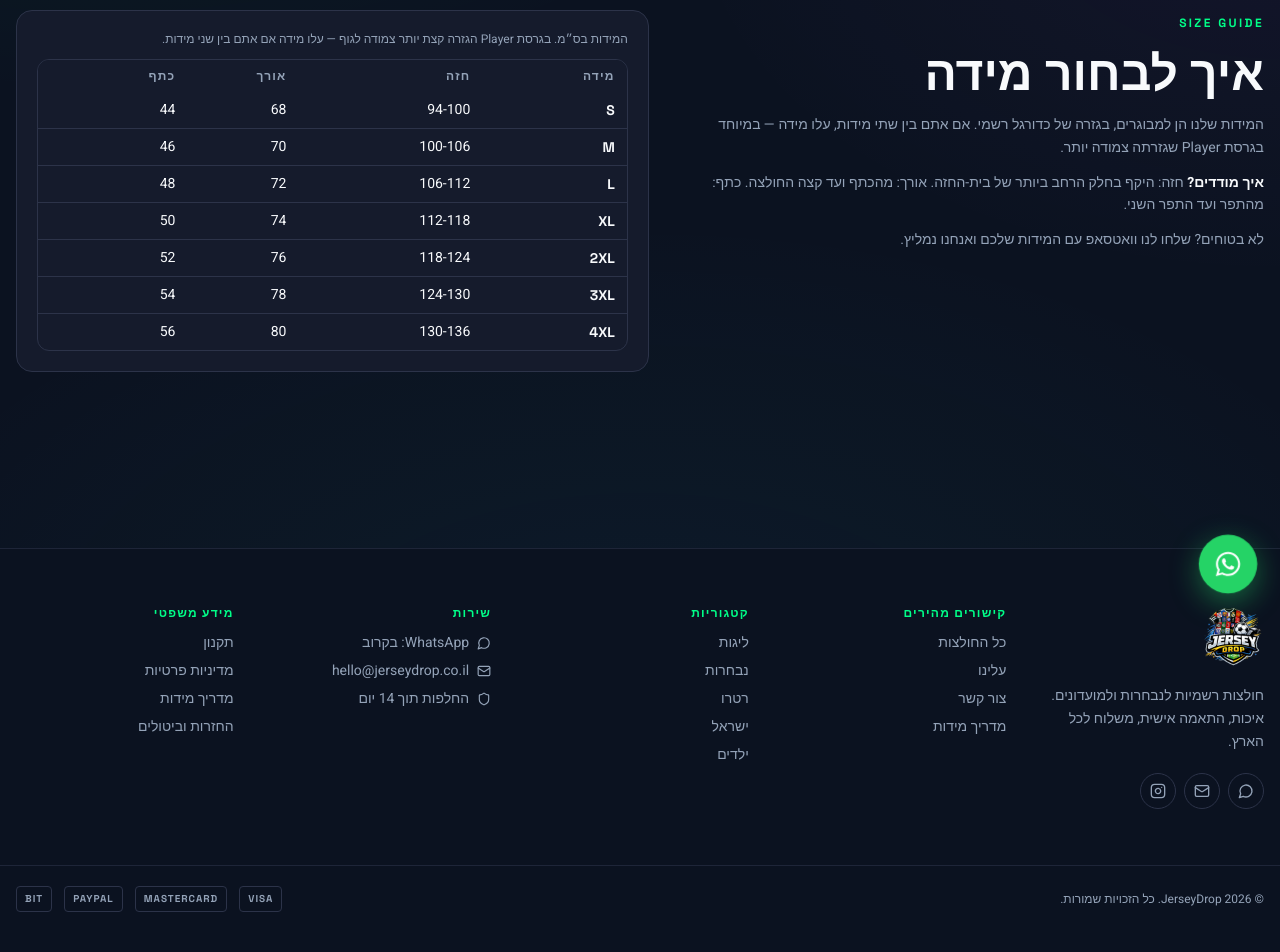
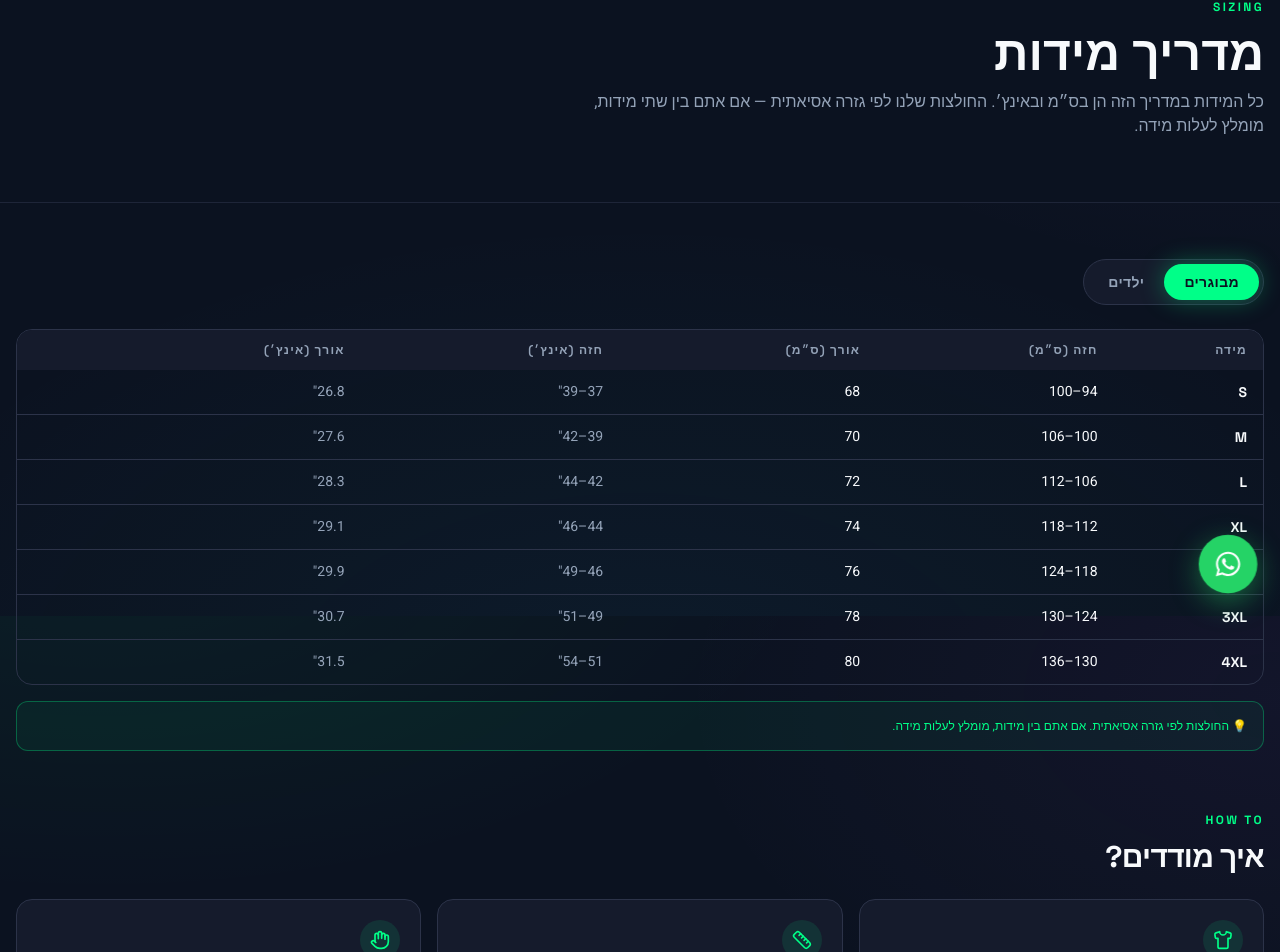
Before and after one commit to arielmindel/jerseydrop, a Next.js app: page /size-guide in a window 1280 px wide. Shown: the part 184-1136 px from the top of the page. Built offline with nearby package versions, Linux system fonts and the light colour scheme.

Commit message:
feat: detailed size guide page with adult & kids tables + measurement instructions

```diff
--- a/src/app/size-guide/page.tsx
+++ b/src/app/size-guide/page.tsx
@@ -1,38 +1,167 @@
-import type { Metadata } from "next";
-import SizeGuideTable from "@/components/product/SizeGuideTable";
+"use client";
 
-export const metadata: Metadata = {
-  title: "מדריך מידות",
-  description:
-    "טבלת מידות JerseyDrop בס״מ — חזה, אורך וכתף מ-S עד 4XL, Fan ו-Player.",
+import { useState } from "react";
+import { Ruler, Shirt, Hand } from "lucide-react";
+
+type SizeRow = {
+  size: string;
+  chestCm: string;
+  lengthCm: string;
+  chestIn: string;
+  lengthIn: string;
 };
 
+const ADULT_SIZES: SizeRow[] = [
+  { size: "S",   chestCm: "94–100",  lengthCm: "68", chestIn: '37–39"', lengthIn: '26.8"' },
+  { size: "M",   chestCm: "100–106", lengthCm: "70", chestIn: '39–42"', lengthIn: '27.6"' },
+  { size: "L",   chestCm: "106–112", lengthCm: "72", chestIn: '42–44"', lengthIn: '28.3"' },
+  { size: "XL",  chestCm: "112–118", lengthCm: "74", chestIn: '44–46"', lengthIn: '29.1"' },
+  { size: "2XL", chestCm: "118–124", lengthCm: "76", chestIn: '46–49"', lengthIn: '29.9"' },
+  { size: "3XL", chestCm: "124–130", lengthCm: "78", chestIn: '49–51"', lengthIn: '30.7"' },
+  { size: "4XL", chestCm: "130–136", lengthCm: "80", chestIn: '51–54"', lengthIn: '31.5"' },
+];
+
+const KIDS_SIZES: SizeRow[] = [
+  { size: "16", chestCm: "62–66", lengthCm: "44", chestIn: '24–26"', lengthIn: '17.3"' },
+  { size: "18", chestCm: "66–70", lengthCm: "47", chestIn: '26–28"', lengthIn: '18.5"' },
+  { size: "20", chestCm: "70–74", lengthCm: "50", chestIn: '28–29"', lengthIn: '19.7"' },
+  { size: "22", chestCm: "74–78", lengthCm: "53", chestIn: '29–31"', lengthIn: '20.9"' },
+  { size: "24", chestCm: "78–82", lengthCm: "56", chestIn: '31–32"', lengthIn: '22.0"' },
+  { size: "26", chestCm: "82–86", lengthCm: "59", chestIn: '32–34"', lengthIn: '23.2"' },
+  { size: "28", chestCm: "86–90", lengthCm: "62", chestIn: '34–35"', lengthIn: '24.4"' },
+];
+
+type Tab = "adults" | "kids";
+
 export default function SizeGuidePage() {
+  const [tab, setTab] = useState<Tab>("adults");
+  const rows = tab === "adults" ? ADULT_SIZES : KIDS_SIZES;
+
   return (
-    <section className="container grid gap-10 py-14 md:grid-cols-[1fr_1.1fr] md:py-20">
-      <div className="space-y-4">
-        <span className="section-eyebrow">Size Guide</span>
-        <h1 className="font-display text-4xl font-black uppercase leading-tight md:text-5xl">
-          איך לבחור מידה
-        </h1>
-        <div className="space-y-3 text-sm leading-relaxed text-muted">
-          <p>
-            המידות שלנו הן למבוגרים, בגזרה של כדורגל רשמי. אם אתם בין שתי מידות,
-            עלו מידה — במיוחד בגרסת Player שגזרתה צמודה יותר.
-          </p>
-          <p>
-            <strong className="text-foreground">איך מודדים?</strong> חזה: היקף בחלק
-            הרחב ביותר של בית-החזה. אורך: מהכתף ועד קצה החולצה. כתף: מהתפר ועד
-            התפר השני.
-          </p>
-          <p>
-            לא בטוחים? שלחו לנו וואטסאפ עם המידות שלכם ואנחנו נמליץ.
+    <>
+      <section className="border-b border-border/60 bg-background">
+        <div className="container py-12 md:py-16">
+          <span className="section-eyebrow">Sizing</span>
+          <h1 className="mt-3 font-display text-4xl font-black uppercase leading-tight md:text-5xl">
+            מדריך מידות
+          </h1>
+          <p className="mt-3 max-w-2xl text-sm text-muted md:text-base">
+            כל המידות במדריך הזה הן בס״מ ובאינץ׳. החולצות שלנו לפי גזרה
+            אסיאתית — אם אתם בין שתי מידות, מומלץ לעלות מידה.
           </p>
         </div>
-      </div>
-      <div className="self-start rounded-2xl border border-border bg-surface p-5">
-        <SizeGuideTable />
-      </div>
-    </section>
+      </section>
+
+      <section className="container py-10 md:py-14">
+        {/* Tabs */}
+        <div role="tablist" aria-label="Size guide tabs" className="mb-6 inline-flex rounded-full border border-border bg-surface p-1">
+          {([
+            { id: "adults" as Tab, label: "מבוגרים" },
+            { id: "kids" as Tab, label: "ילדים" },
+          ]).map((t) => {
+            const active = tab === t.id;
+            return (
+              <button
+                key={t.id}
+                role="tab"
+                aria-selected={active}
+                onClick={() => setTab(t.id)}
+                className={`rounded-full px-5 py-2 font-display text-sm font-bold uppercase tracking-wide transition-all ${
+                  active
+                    ? "bg-accent text-accent-foreground shadow-glow"
+                    : "text-muted hover:text-foreground"
+                }`}
+              >
+                {t.label}
+              </button>
+            );
+          })}
+        </div>
+
+        {/* Table */}
+        <div className="overflow-hidden rounded-2xl border border-border">
+          <div className="overflow-x-auto">
+            <table className="w-full text-sm">
+              <thead className="bg-surface">
+                <tr className="font-display text-xs uppercase tracking-widest text-muted">
+                  <th className="py-3 text-start ps-4">מידה</th>
+                  <th className="py-3 text-start">חזה (ס״מ)</th>
+                  <th className="py-3 text-start">אורך (ס״מ)</th>
+                  <th className="py-3 text-start">חזה (אינץ׳)</th>
+                  <th className="py-3 text-start pe-4">אורך (אינץ׳)</th>
+                </tr>
+              </thead>
+              <tbody className="divide-y divide-border">
+                {rows.map((r) => (
+                  <tr key={r.size} className="hover:bg-surface/40">
+                    <td className="py-3 ps-4 font-display font-bold text-foreground">
+                      {r.size}
+                    </td>
+                    <td className="py-3 text-foreground">{r.chestCm}</td>
+                    <td className="py-3 text-foreground">{r.lengthCm}</td>
+                    <td className="py-3 text-muted">{r.chestIn}</td>
+                    <td className="py-3 pe-4 text-muted">{r.lengthIn}</td>
+                  </tr>
+                ))}
+              </tbody>
+            </table>
+          </div>
+        </div>
+
+        <p className="mt-4 rounded-xl border border-accent/30 bg-accent/5 p-4 text-xs text-accent">
+          💡 החולצות לפי גזרה אסיאתית. אם אתם בין מידות, מומלץ לעלות
+          מידה.
+        </p>
+      </section>
+
+      {/* How to measure */}
+      <section className="container pb-16">
+        <div className="mb-6">
+          <span className="section-eyebrow">How To</span>
+          <h2 className="mt-2 font-display text-2xl font-black uppercase tracking-tight md:text-3xl">
+            איך מודדים?
+          </h2>
+        </div>
+        <div className="grid gap-4 md:grid-cols-3">
+          <MeasureCard
+            icon={Shirt}
+            label="חזה"
+            description="מודדים סביב החזה במקום הרחב ביותר, מתחת לבית-השחי. שמרו על סרט המידה ישר ולא מתוח. השוו לעמודה ׳חזה׳ בטבלה."
+          />
+          <MeasureCard
+            icon={Ruler}
+            label="אורך"
+            description="מודדים מהכתף (עליונה) עד תחתית החולצה. השוו לעמודה ׳אורך׳ בטבלה."
+          />
+          <MeasureCard
+            icon={Hand}
+            label="שרוול"
+            description="מודדים מהכתף (תפר עליון) דרך מרפק עד שורש כף היד. רלוונטי רק לחולצות שרוול ארוך."
+          />
+        </div>
+      </section>
+    </>
   );
 }
+
+function MeasureCard({
+  icon: Icon,
+  label,
+  description,
+}: {
+  icon: typeof Ruler;
+  label: string;
+  description: string;
+}) {
+  return (
+    <div className="rounded-2xl border border-border bg-surface p-5">
+      <div className="mb-3 inline-flex h-10 w-10 items-center justify-center rounded-full bg-accent/10 text-accent">
+        <Icon className="h-5 w-5" />
+      </div>
+      <h3 className="mb-1 font-display text-base font-bold uppercase tracking-tight">
+        {label}
+      </h3>
+      <p className="text-sm leading-relaxed text-muted">{description}</p>
+    </div>
+  );
+}
--- a/src/components/product/ProductDetail.tsx
+++ b/src/components/product/ProductDetail.tsx
@@ -266,13 +266,14 @@ export default function ProductDetail({ product }: { product: Product }) {
             <fieldset id="size-group">
               <legend className="mb-2 flex items-center justify-between font-display text-xs font-bold uppercase tracking-widest text-muted">
                 מידה
+                <span className="flex items-center gap-3">
                   <Dialog>
                     <DialogTrigger asChild>
                       <button
                         type="button"
                         className="text-[10px] text-accent underline-offset-2 hover:underline"
                       >
-                      מדריך מידות
+                        מדריך מידות מהיר
                       </button>
                     </DialogTrigger>
                     <DialogContent className="max-w-xl">
@@ -282,6 +283,13 @@ export default function ProductDetail({ product }: { product: Product }) {
                       <SizeGuideTable />
                     </DialogContent>
                   </Dialog>
+                  <a
+                    href="/size-guide"
+                    className="text-[10px] text-muted underline-offset-2 hover:text-accent hover:underline"
+                  >
+                    לא בטוחים? מדריך מידות מלא ←
+                  </a>
+                </span>
               </legend>
               <div className="flex flex-wrap gap-2">
                 {sizes.map((s) => (
```
Lines whose indentation alone changed are shown as unchanged.
